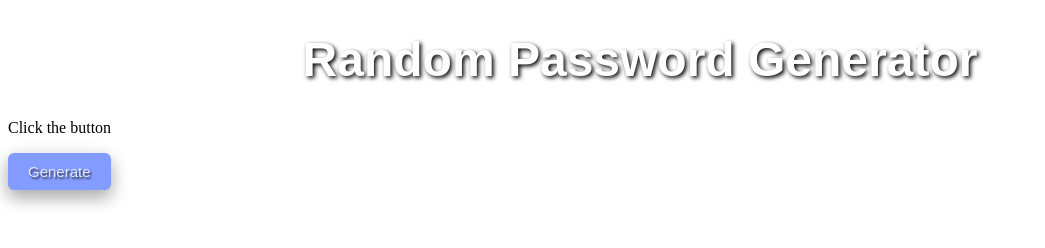
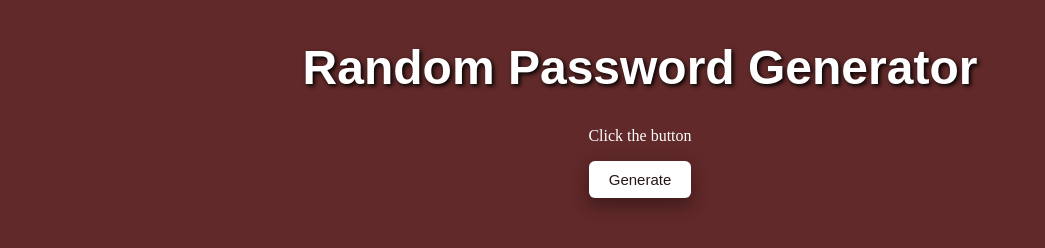
Before and after one commit to marwaqania/Orion, a plain HTML site: page index.html in a window 1280 px wide. Shown: the whole page, without its empty margins (0-1045 px from the left). Drawn offline with Linux system fonts and the light colour scheme.

Commit message:
Update style.css

```diff
--- a/style.css
+++ b/style.css
@@ -1,5 +1,8 @@
 body{
-    color: black;
+    background-color: #612929;
+    color: white;
+    align-items: center;
+    align-content: center;
 }
 h1 {
   color: white;
@@ -10,14 +13,13 @@ h1 {
   vertical-align: text-top;
 }
 button {
-  background-color: #849cff ;
+  background-color: white ;
   border: none;
   align-content: center;
-  color: #dce4ff;
+  color: #281616;
   padding: 10px 20px;
   text-align: center;
   text-decoration: none;
-  text-shadow: 1.5px 1.5px 2px #1f1e21cf;
   display: inline-block;
   font-size: 15px;
   border-radius: 6px;
@@ -29,3 +31,6 @@ button:hover {
   background-color: #fafafa;
   color: #feea68;
 }
+.box{
+  text-align: center;
+}
```
